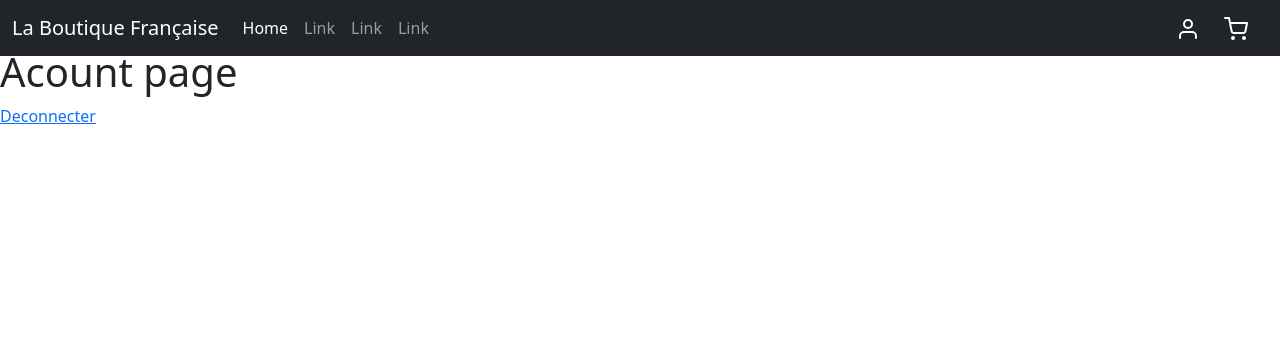
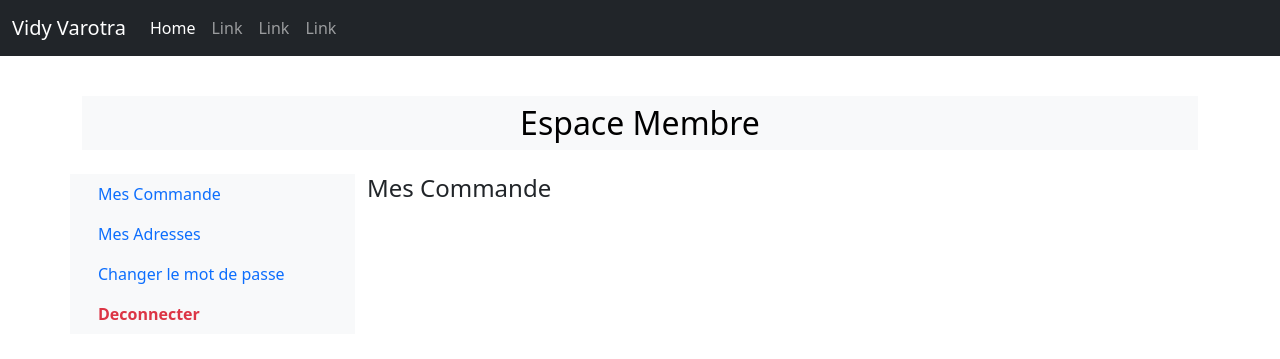
Before and after one commit to Najoro/Vidy-Varotra, a Symfony app: template templates/account/account.html.twig in a window 1280 px wide. Shown: the top 359 px of the page. Run offline with Twig, Linux system fonts and the light colour scheme; the template is opened without the code that fills it, so the values that code supplies are empty; some libraries are stand-ins or nearby versions.

Commit message:
espace membre

```diff
--- a/src/Form/RegisterUserType.php
+++ b/src/Form/RegisterUserType.php
@@ -48,7 +48,7 @@ class RegisterUserType extends AbstractType
                 "attr" => [
                     "class" => "btn btn-primary"
                 ]
-            ]);;
+            ]);
     }
 
     public function configureOptions(OptionsResolver $resolver): void
--- a/templates/account/account.html.twig
+++ b/templates/account/account.html.twig
@@ -1,8 +1,19 @@
 {% extends 'base.html.twig' %}
 
-{% block title %}Hello AccountController!{% endblock %}
+{% block title "espace de l'utilisateur"%}
 
 {% block main %}
-    <h1>Acount page</h1>
-    <a href="{{path("user_logout")}}">Deconnecter</a>
+	<div class="container mt-5">
+		<h2 class="mb-4 text-bg-light p-2 text-center">Espace Membre</h2>
+		<div class="row">
+			<div class="col-3 bg-light">
+				{% include "account/menu.html.twig" %}
+			</div>
+			<div class="col-8">
+				{% block main_account %}
+					<h4>Mes Commande</h4>
+				{% endblock %}
+			</div>
+		</div>
+	</div>
 {% endblock %}
--- /dev/null
+++ b/templates/account/menu.html.twig
@@ -0,0 +1,14 @@
+<ul class="nav flex-column menu-account">
+	<li class="nav-item">
+		<a class="nav-link {{app.current_route == "account_index"? 'fw-bold'}}" href="{{path('account_index')}}">Mes Commande</a>
+	</li>
+	<li class="nav-item">
+		<a class="nav-link " href="#">Mes Adresses</a>
+	</li>
+	<li class="nav-item">
+		<a class="nav-link {{app.current_route == "user_change_password"? 'fw-bold'}}" href="{{path("user_change_password")}}">Changer le mot de passe</a>
+	</li>
+	<li class="nav-item">
+		<a class="nav-link text-danger fw-bold" href="{{path("user_logout")}}">Deconnecter</a>
+	</li>
+</ul>
--- a/templates/base.html.twig
+++ b/templates/base.html.twig
@@ -14,6 +14,7 @@
     <!-- Custom styles for this template -->
     <link href="{{asset('assets/css/carousel.css')}}" rel="stylesheet">
     <link href="{{asset('assets/css/custom.css')}}" rel="stylesheet">
+    <link href="{{asset('assets/fontawesome/css/all.min.css')}}" rel="stylesheet">
     <script src="https://unpkg.com/feather-icons"></script>
 </head>
 <body>
@@ -21,7 +22,7 @@
 <header data-bs-theme="dark">
     <nav class="navbar navbar-expand-md navbar-dark fixed-top bg-dark">
         <div class="container-fluid">
-            <a class="navbar-brand" href="#">La Boutique Française</a>
+            <a class="navbar-brand" href="#">Vidy Varotra</a>
             <button class="navbar-toggler" type="button" data-bs-toggle="collapse" data-bs-target="#navbarCollapse" aria-controls="navbarCollapse" aria-expanded="false" aria-label="Toggle navigation">
                 <span class="navbar-toggler-icon"></span>
             </button>
@@ -41,8 +42,12 @@
                     </li>
                 </ul>
                 <div class="speed-menu">
-                    <a href="{{path('user_login')}}"><i data-feather="user"></i></a>
-                    <a href=""><i data-feather="shopping-cart"></i></a>
+                    {% if app.user %}
+                        <a href="{{path('account_index')}}"><i class="fa-solid fa-user m-1"></i><strong>{{app.user.lastName}}</strong></a>
+                        {% else %}
+                        <a href="{{path('user_login')}}"><i class="fa-solid fa-user"></i></a>
+                    {% endif %}
+                    <a href=""><i class="fa-solid fa-cart-shopping"></i></a>
                 </div>
             </div>
         </div>
@@ -55,6 +60,7 @@
 </main>
 
 <script src="./assets/js/bootstrap.bundle.min.js"></script>
+<script src="{{asset('assets/fontawesome/js/all.min.css')}}"></script>
 <script src="./assets/js/global.js"></script>
 </body>
 </html>
```
Also changed, not shown: src/Controller/AccountController.php (+32 -0 lines), src/Form/ChangePasswordType.php (added, +68 -0 lines), templates/account/change-password.html.twig (added, +10 -0 lines), templates/login/login.html.twig (+7 -3 lines).
